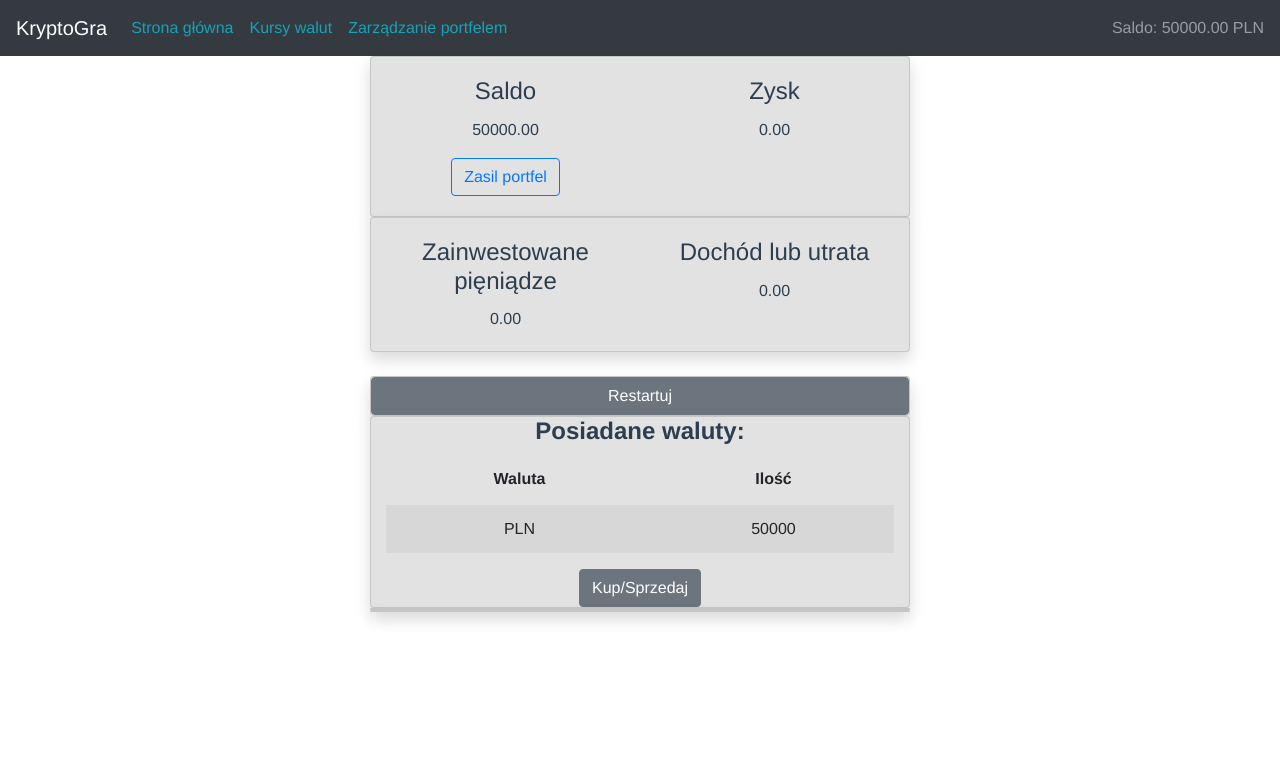
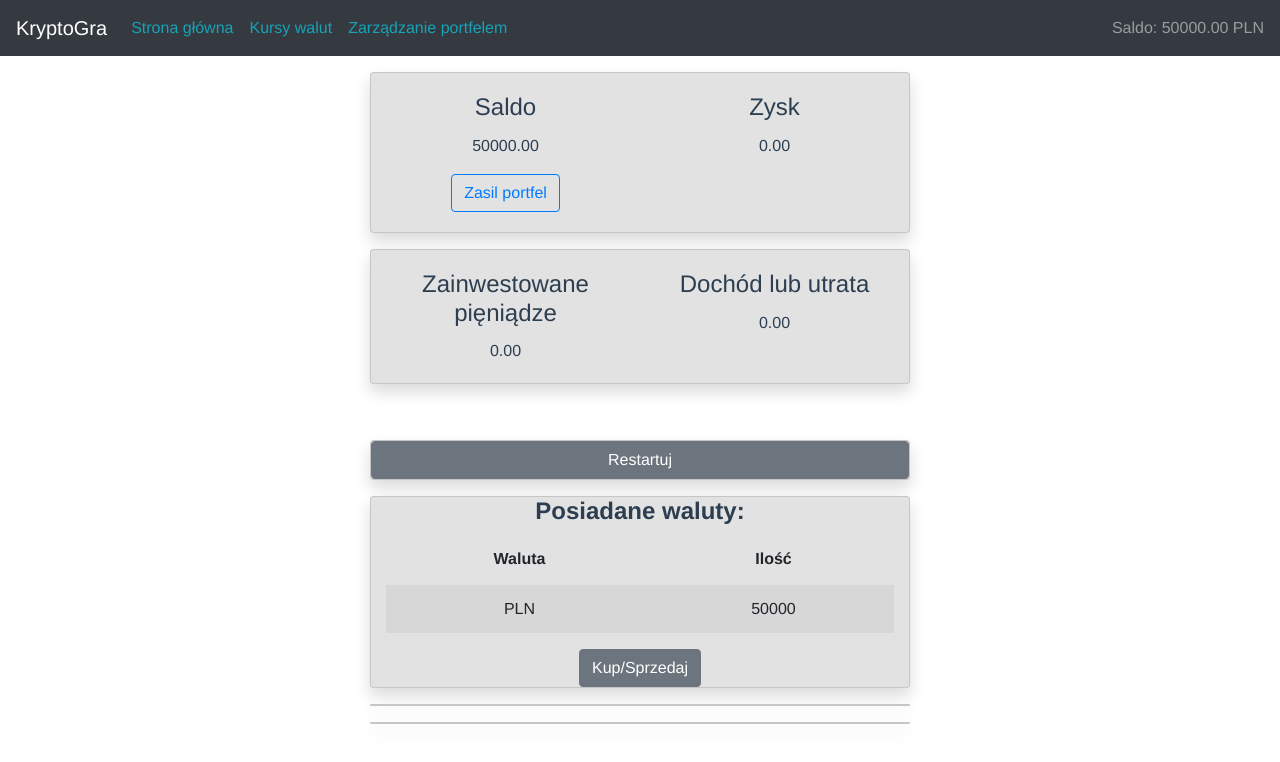
Before and after one commit to krzysiek28/BAI_projekt, a Vue app in the folder cryptocurrency-exchange-simulator/: page /walletManagement in a window 1280 px wide. Shown: the top 762 px of the page. Built offline with nearby package versions, Linux system fonts and the light colour scheme.

Commit message:
Responsywność na wallet management
Dodanie responsywności (rozjechana tabelka)

```diff
--- a/cryptocurrency-exchange-simulator/src/components/wallet/BalanceInfo.vue
+++ b/cryptocurrency-exchange-simulator/src/components/wallet/BalanceInfo.vue
@@ -1,6 +1,6 @@
 <template>
-  <div class="balanceInfo">
-    <b-card no-body class="mx-auto shadow" style="max-width: 540px; background: #E2E2E2">
+  <div m-5 class="balanceInfo">
+    <b-card no-body class="mx-auto shadow my-3" style="max-width: 540px; background: #E2E2E2">
       <b-row no-gutters>
         <b-col md="6">
           <b-card-body title="Saldo">
@@ -15,7 +15,7 @@
         </b-col>
       </b-row>
     </b-card>
-    <b-card no-body class="mx-auto shadow" style="max-width: 540px; background: #E2E2E2">
+    <b-card no-body class="mx-auto shadow my-3" style="max-width: 540px; background: #E2E2E2">
       <b-row no-gutters>
         <b-col md="6">
           <b-card-body title="Zainwestowane pięniądze">
@@ -55,11 +55,11 @@
       </template>
     </b-modal>
 
-    <b-card no-body class="mx-auto shadow" style="max-width: 540px; background: #E2E2E2">
+    <b-card no-body class="mx-auto shadow my-3" style="max-width: 540px; background: #E2E2E2">
       <b-button v-on:click="restart()" variant="secondary">Restartuj</b-button>
     </b-card>
 
-    <b-card no-body class="mx-auto shadow" style="max-width: 540px; background: #E2E2E2">
+    <b-card no-body class="mx-auto shadow my-3" style="max-width: 540px; background: #E2E2E2">
       <b-container class="ownedCurrenciesContainer" style="position: relative">
         <h4><b>Posiadane waluty:</b></h4>
         <b-row cols="1" cols-sm="1" cols-md="1" cols-lg="1">
@@ -95,7 +95,7 @@
       </template>
     </b-modal>
 
-    <b-card no-body class="mx-auto shadow" style="max-width: 540px; background: #E2E2E2">
+    <b-card no-body class="mx-auto shadow my-3" style="max-width: 540px; background: #E2E2E2">
       <b-container v-if="ownedCryptocurrencies && ownedCryptocurrencies.length !== 0" class="ownedCryptocurrenciesContainer" style="position: relative">
         <h4><b>Posiadane kryptowaluty:</b></h4>
         <b-row cols="1" cols-sm="1" cols-md="1" cols-lg="1">
--- a/cryptocurrency-exchange-simulator/src/components/wallet/TransactionHistory.vue
+++ b/cryptocurrency-exchange-simulator/src/components/wallet/TransactionHistory.vue
@@ -1,11 +1,11 @@
 <template>
   <div class="TransactionHistory">
-    <b-card no-body class="mx-auto shadow" style="max-width: 540px; background: #E2E2E2">
+    <b-card no-body class="mx-auto shadow my-3" style="max-width: 540px; background: #E2E2E2">
     <b-container v-if="transactionHistory && transactionHistory.length !== 0" class="transactionHistoryContainer">
       <h4><b>Historia zakupionych kryptowalut:</b></h4>
       <b-row cols="1" cols-sm="1" cols-md="1" cols-lg="1">
         <b-col>
-          <b-table striped hover :fields="this.transactionHistoryLabels" :items="this.transactionHistory" >
+          <b-table striped hover :fields="this.transactionHistoryLabels" :items="this.shortTransactionHistory" >
           </b-table>
         </b-col>
       </b-row>
@@ -15,19 +15,18 @@
 </template>
 <script lang="ts">
 import { Component, Vue } from 'vue-property-decorator'
-import { TransactionModel } from '../../models/TransactionModel'
+import { TransactionModel, ShortTransactionModel } from '../../models/TransactionModel'
 import { StorageService } from '../../services/storage.service'
 
 @Component
 export default class TransactionHistory extends Vue {
   private transactionHistory!: Array<TransactionModel>;
+  private shortTransactionHistory!: Array<ShortTransactionModel>;
 
   private transactionHistoryLabels = [
     { key: 'date', label: 'Data' },
     { key: 'amount', label: 'Ilość' },
     { key: 'price', label: 'Bilans' },
-    { key: 'bidPrice', label: 'Kupno' },
-    { key: 'askPrice', label: 'Sprzedaż' },
     { key: 'status', label: 'Status' },
     { key: 'cryptocurrency', label: 'Kryptowaluta' }
   ]
@@ -35,6 +34,16 @@ export default class TransactionHistory extends Vue {
   constructor () {
     super()
     this.transactionHistory = StorageService.transactionHistory
+    this.shortTransactionHistory = []
+    this.transactionHistory.forEach(x => {
+      this.shortTransactionHistory.push({
+        date: x.date,
+        amount: x.amount,
+        price: (x.price).toFixed(3),
+        status: x.status,
+        cryptocurrency: x.cryptocurrency
+      } as ShortTransactionModel)
+    })
   }
 }
 </script>
```
Also changed, not shown: cryptocurrency-exchange-simulator/src/models/TransactionModel.ts (+8 -0 lines).
